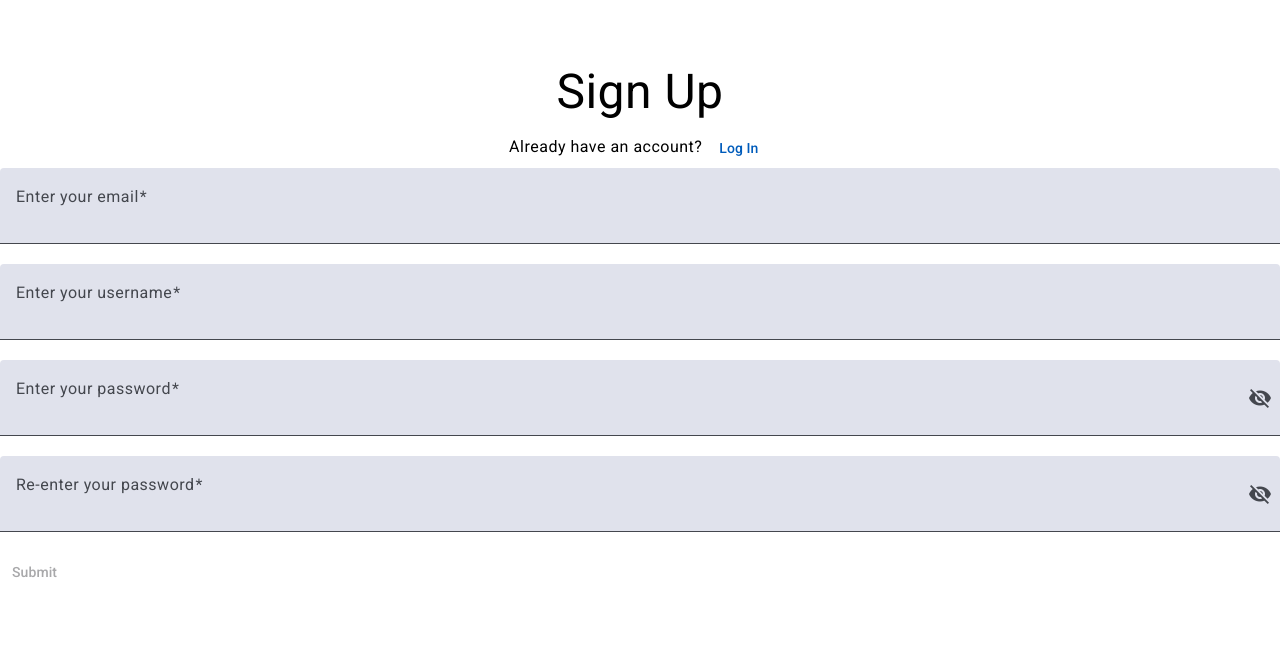
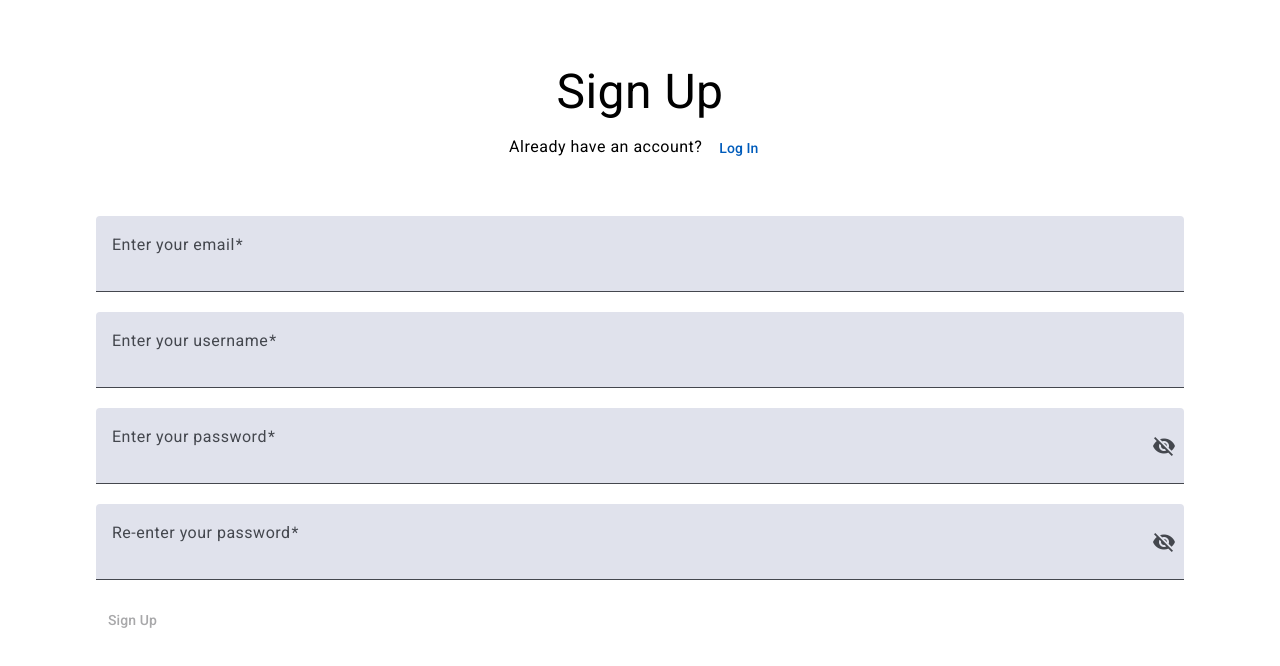
Before and after one commit to Nevy11/Mental-health-diary-front-end, an Angular app: page / in a window 1280 px wide. Shown: the top 666 px of the page. Built offline with nearby package versions, Linux system fonts and the light colour scheme.

Commit message:
modify form size

```diff
--- a/src/app/sign-up/sign-up-form/sign-up-form.component.html
+++ b/src/app/sign-up/sign-up-form/sign-up-form.component.html
@@ -93,7 +93,7 @@
 
   <div>
     <button mat-button [disabled]="emailForm.invalid" type="submit">
-      Submit
+      Sign Up
     </button>
     <mat-error *ngIf="emailForm.hasError('passwordsMismatch')">
       The two passwords must match
--- a/src/app/sign-up/sign-up.component.html
+++ b/src/app/sign-up/sign-up.component.html
@@ -4,6 +4,6 @@
   Already have an account?
   <button mat-button>Log In</button>
 </div>
-<div>
+<div class="sign_up_form">
   <diary-sign-up-form></diary-sign-up-form>
 </div>
--- a/src/app/sign-up/sign-up.component.scss
+++ b/src/app/sign-up/sign-up.component.scss
@@ -8,3 +8,25 @@
   text-align: center;
   margin-top: 1.5rem;
 }
+
+.title {
+  align-items: center;
+  font-size: large;
+  text-align: center;
+}
+
+@media (min-width: 768px) {
+  .sign_up_form {
+    margin-left: 6rem;
+    margin-right: 6rem;
+    margin-top: 3rem;
+    margin-bottom: 5rem;
+  }
+}
+
+@media (min-width: 1536px) {
+  .sign_up_form {
+    margin-left: 20rem;
+    margin-right: 20rem;
+  }
+}
```
